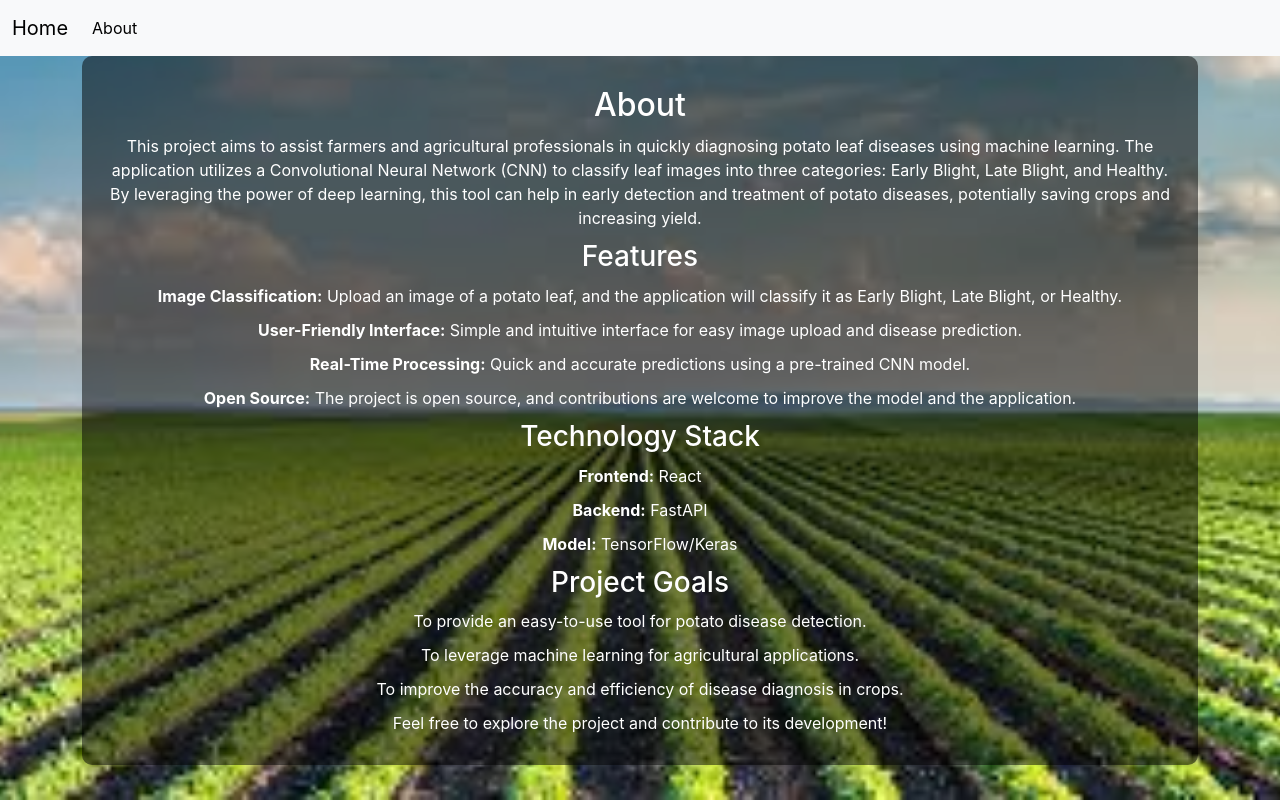
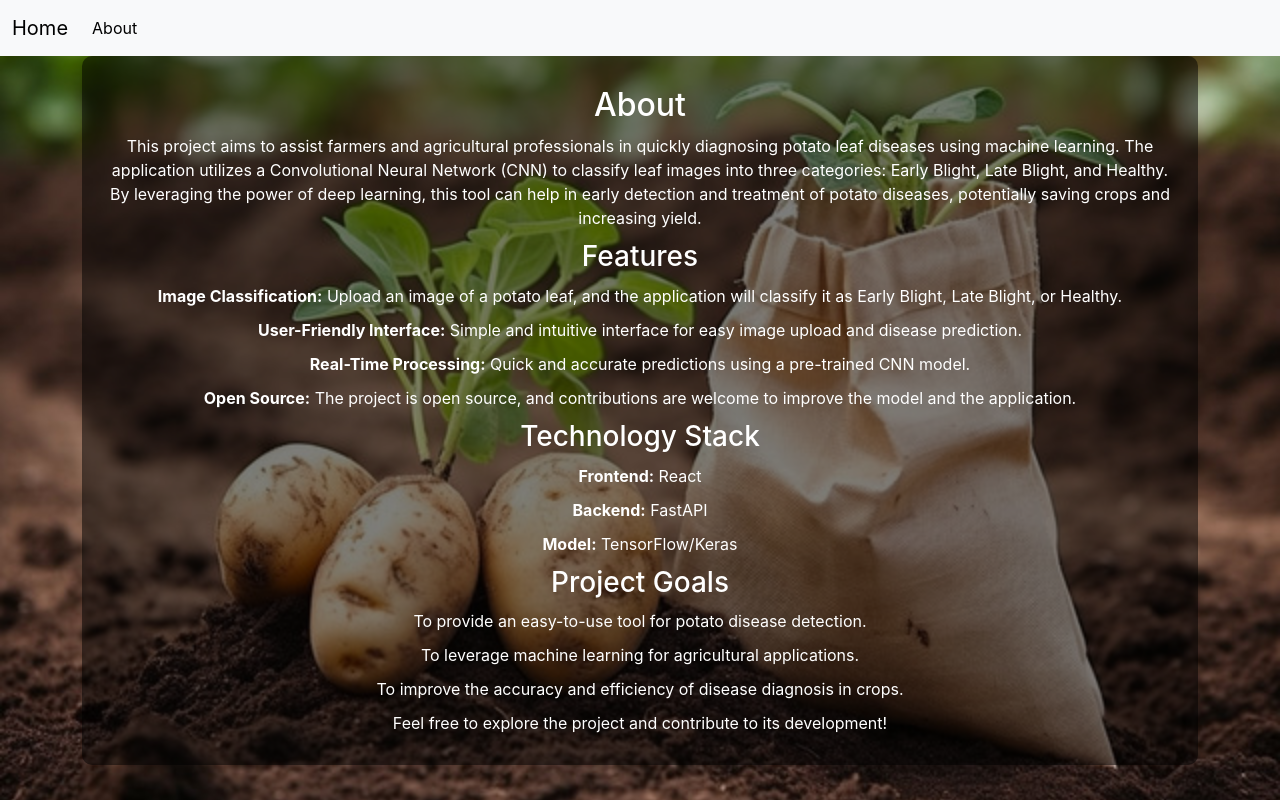
Before and after one commit to Alok-kumar123/PotatoDisease, a React (Create React App) app in the folder image-classifier/: page /about in a window 1280 px wide. Built offline with nearby package versions, Linux system fonts and the light colour scheme.

Commit message:
Update App.css

```diff
--- a/image-classifier/src/App.css
+++ b/image-classifier/src/App.css
@@ -13,7 +13,7 @@ body, html {
 
 
 body {
-  background-image: url('farm.jpg');
+  background-image: url('farm1.jpg');
   background-size: cover;
   background-repeat: no-repeat;
   background-position: center;
```
